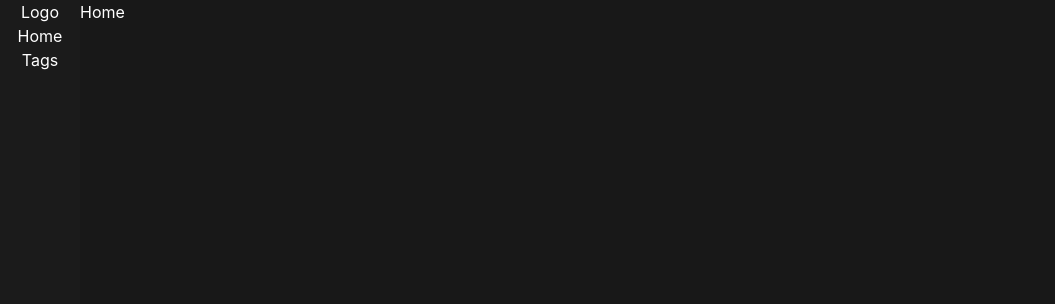
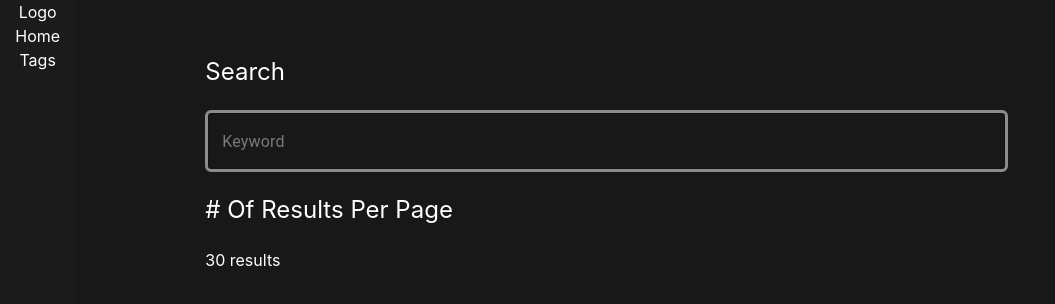
Before and after one commit to dickisujadi/aha, a React (Create React App) app: page / in a window 1280 px wide. Shown: the top 304 px of the page, without its empty margins (0-1055 px from the left). Built offline with nearby package versions, Linux system fonts and the light colour scheme.

Commit message:
add search bar and main setup

```diff
--- a/package.json
+++ b/package.json
@@ -3,6 +3,9 @@
   "version": "0.1.0",
   "private": true,
   "dependencies": {
+    "@emotion/react": "^11.10.5",
+    "@emotion/styled": "^11.10.5",
+    "@mui/material": "^5.10.15",
     "@testing-library/jest-dom": "^5.16.5",
     "@testing-library/react": "^13.4.0",
     "@testing-library/user-event": "^13.5.0",
--- a/src/pages/Home.tsx
+++ b/src/pages/Home.tsx
@@ -1,5 +1,66 @@
+import { useEffect } from "react";
+import { User } from "../typings"
+import SearchBar from "../ui/SearchBar";
+
+interface UserProps {
+    total : number,
+    totalPages : number,
+    page : number,
+    pageSize : number,
+    data: User[]
+}
+
 export function Home() {
+    const users : UserProps = {
+        total : 1,
+        totalPages : 100,
+        page : 100,
+        pageSize : 100,
+        data: [
+            {
+                id: 'string',
+                name: 'string',
+                username: 'string',
+                avater: 'string',
+                isFollowing: false
+            }
+        ]
+    }
+
+    console.log(users);
+
+    useEffect(() => {
+
+    }, [])
+
     return (
-        <h1>Home</h1>
+        <div className="flex flex-row w-full h-fit">
+
+            <div className="mx-[8.125rem] mt-[2.125rem] w-8/12">
+                <p className="text-2xl text-left capitalize leading-9 my-[1.25rem]">search</p>
+
+                <div>
+                    <SearchBar/>
+                </div>
+
+                <p className="text-2xl text-left capitalize leading-9 my-[1.25rem]"># of results per page</p>
+
+                <div className="flex flex-row">
+                    <p>30 results</p>
+                </div>
+
+                <div>
+                    {/* slider */}
+                </div>
+
+                <div>
+                    {/* search button */}
+                </div>
+
+            </div>
+
+            <div className="hidden 2xl:block">profiles</div>
+
+        </div>
     )
 }
--- /dev/null
+++ b/src/ui/SearchBar.tsx
@@ -0,0 +1,29 @@
+import FormControl from '@mui/material/FormControl';
+import OutlinedInput from '@mui/material/OutlinedInput';
+
+function SearchBar() {
+    return (
+        <div className='w-full h-full'>
+            <FormControl variant="outlined" fullWidth>
+                <OutlinedInput
+                    id="outlined-adornment-weight"
+                    value={''}
+                    // onChange={handleChange('weight')}
+                    aria-describedby="outlined-weight-helper-text"
+                    inputProps={{
+                        'aria-label': 'weight',
+                    }}
+                    style={{
+                        border: '3px solid rgba(255, 255, 255, 0.5)',
+                        color: '#FFFFFF',
+                        margin: 0,
+                        borderRadius: 6
+                    }}
+                    placeholder={'Keyword'}
+                />
+            </FormControl>
+        </div>
+    )
+}
+
+export default SearchBar;
```
Also changed, not shown: src/typings.d.ts (added, +7 -0 lines), 1 other file (tests, documents, lock files or other folders).
